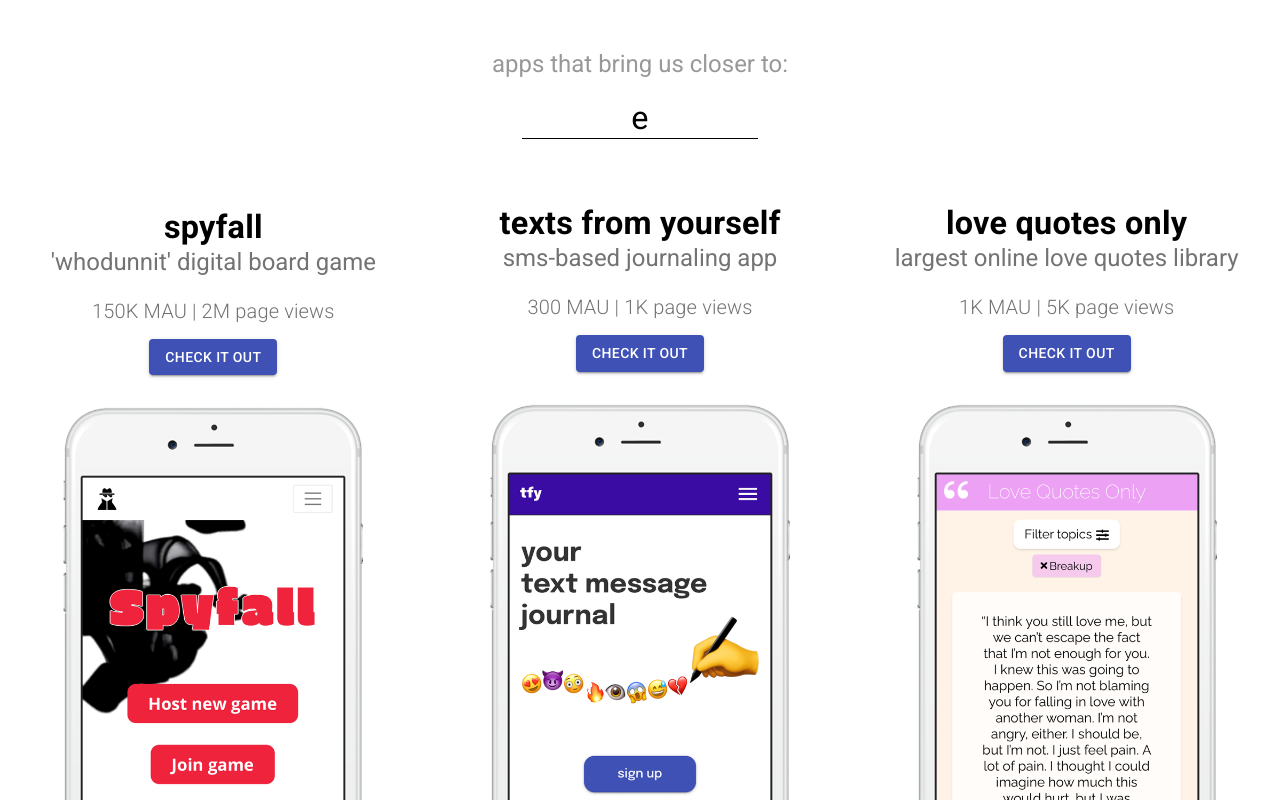
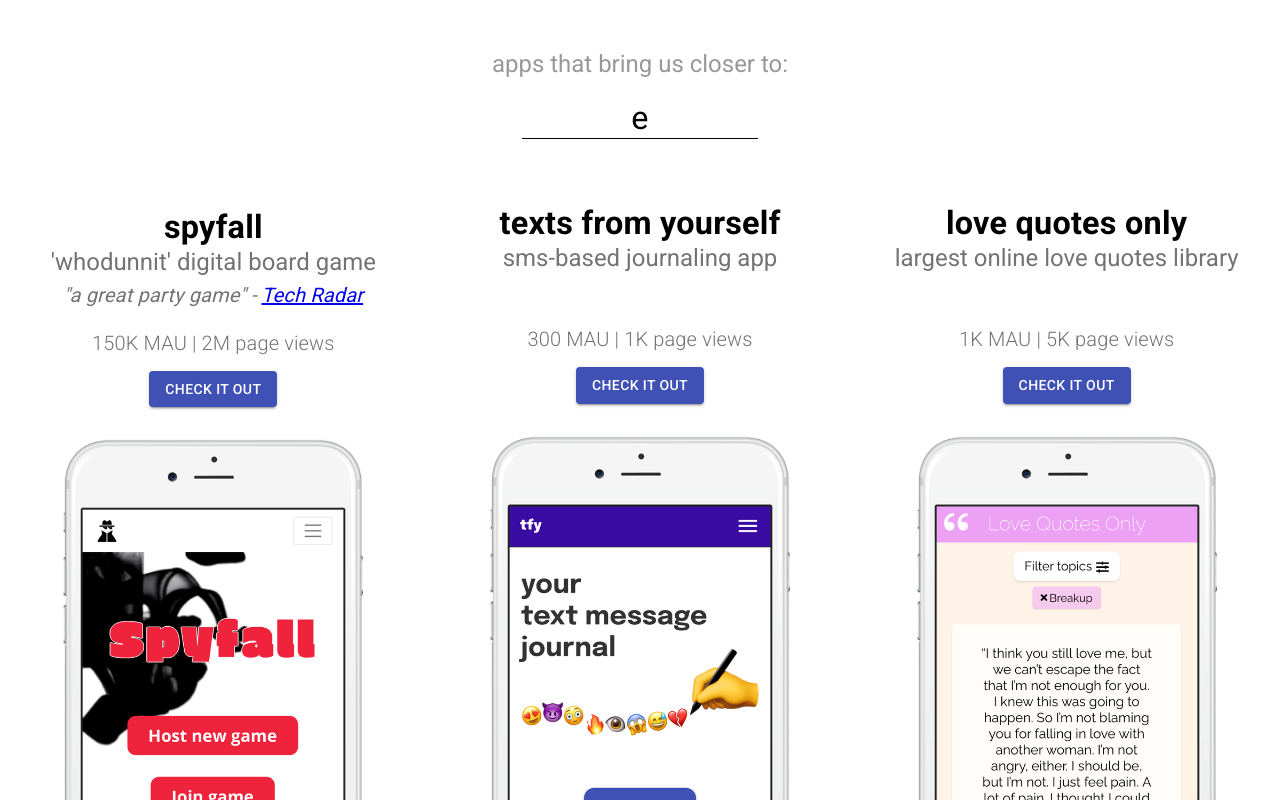
Before and after one commit to brianwatroba/dev-portfolio, a React (Create React App) app: page / in a window 1280 px wide. Shown: the part 1482-2282 px from the top of the page. Built offline with nearby package versions, Linux system fonts and the light colour scheme.

Commit message:
fixing links and tech radar accreditation

```diff
--- a/src/Components/AppExample.js
+++ b/src/Components/AppExample.js
@@ -3,6 +3,7 @@
 import { Grid, Typography, Button } from '@material-ui/core';
 
 import LogoCard from './LogoCard';
+import { PlayCircleFilledWhite } from '@material-ui/icons';
 
 const useStyles = makeStyles((theme) => ({
   container: {
@@ -19,6 +20,9 @@
     fontWeight: '400',
     color: '#737373',
     fontStyle: 'italic',
+  },
+  blankText: {
+    color: 'white',
   },
   stats: {
     fontWeight: '300',
@@ -40,6 +44,8 @@
     title,
     subtitleOne,
     subtitleTwo,
+    subtitleTwoLinkText,
+    subtitleTwoLinkHref,
     stats,
     buttonLink,
     phoneImage,
@@ -69,8 +75,13 @@
           </Typography>
         </Grid>
         <Grid item>
-          <Typography variant="h5" className={classes.subtitleTwo}>
+          <Typography variant="h6" className={classes.subtitleTwo}>
             {subtitleTwo}
+            {subtitleTwoLinkText ? (
+              <a href={subtitleTwoLinkHref}>{subtitleTwoLinkText}</a>
+            ) : (
+              <div className={classes.blankText}>blank</div>
+            )}
           </Typography>
         </Grid>
         <Grid item>
--- a/src/Components/Subsection.js
+++ b/src/Components/Subsection.js
@@ -4,9 +4,6 @@
 import LogoCard from '../Components/LogoCard';
 
 const useStyles = makeStyles((theme) => ({
-  // gridContainer: {
-  //   marginTop: theme.spacing(3),
-  // },
   title: {
     fontWeight: '700',
     display: 'flex',
--- a/src/Sections/Landing.js
+++ b/src/Sections/Landing.js
@@ -1,5 +1,4 @@
 import React, { useLayoutEffect, useRef } from 'react';
-import Navbar from '../Components/Navbar';
 import FaceCard from '../Components/FaceCard';
 import fbWordmark from '../Images/fbwordmark.png';
 import { makeStyles } from '@material-ui/core/styles';
@@ -96,9 +95,8 @@
 const Landing = () => {
   const classes = useStyles();
   const theme = useTheme();
-  const matches = true;
+  const matches = useMediaQuery(theme.breakpoints.up('sm'));
   const backgroundRef = useRef();
-  useMediaQuery(theme.breakpoints.up('sm'));
 
   useLayoutEffect(() => {
     if (matches) {
--- a/src/Sections/WhatIBuild.js
+++ b/src/Sections/WhatIBuild.js
@@ -96,7 +96,9 @@
           <AppExample
             title={'spyfall'}
             subtitleOne={"'whodunnit' digital board game"}
-            subtitleTwo={''}
+            subtitleTwo={`"a great party game" - `}
+            subtitleTwoLinkText={'Tech Radar'}
+            subtitleTwoLinkHref="https://www.techradar.com/how-to/how-to-play-spyfall-online"
             stats={'150K MAU | 2M page views'}
             buttonLink={'https://www.spyfall.app'}
             phoneImage={spyfallPhone}
--- a/src/Sections/WhatILike.js
+++ b/src/Sections/WhatILike.js
@@ -31,7 +31,7 @@
               '3100 SR competitive',
               `4th place '19, 3rd place '20 `,
             ]}
-            buttonLink="https://www.overwatch.com"
+            buttonLink="https://cea.gg/"
           />
           <Subsection
             type="whatILike"
@@ -44,7 +44,7 @@
               'arrangement, mastering',
               'soundcloud',
             ]}
-            buttonLink="https://www.ableton.com"
+            buttonLink="https://soundcloud.com/brianwatroba"
           />
           <Subsection
             type="whatILike"
@@ -57,7 +57,7 @@
               'Middlebury Language School',
               '3+ years abroad: China, Spain',
             ]}
-            buttonLink="https://www.ableton.com"
+            buttonLink="https://www.linkedin.com/in/brian-watroba-649a93b0/"
           />
         </Grid>
       </Section>
```
Also changed, not shown: 1 other file (tests, documents, lock files or other folders).
